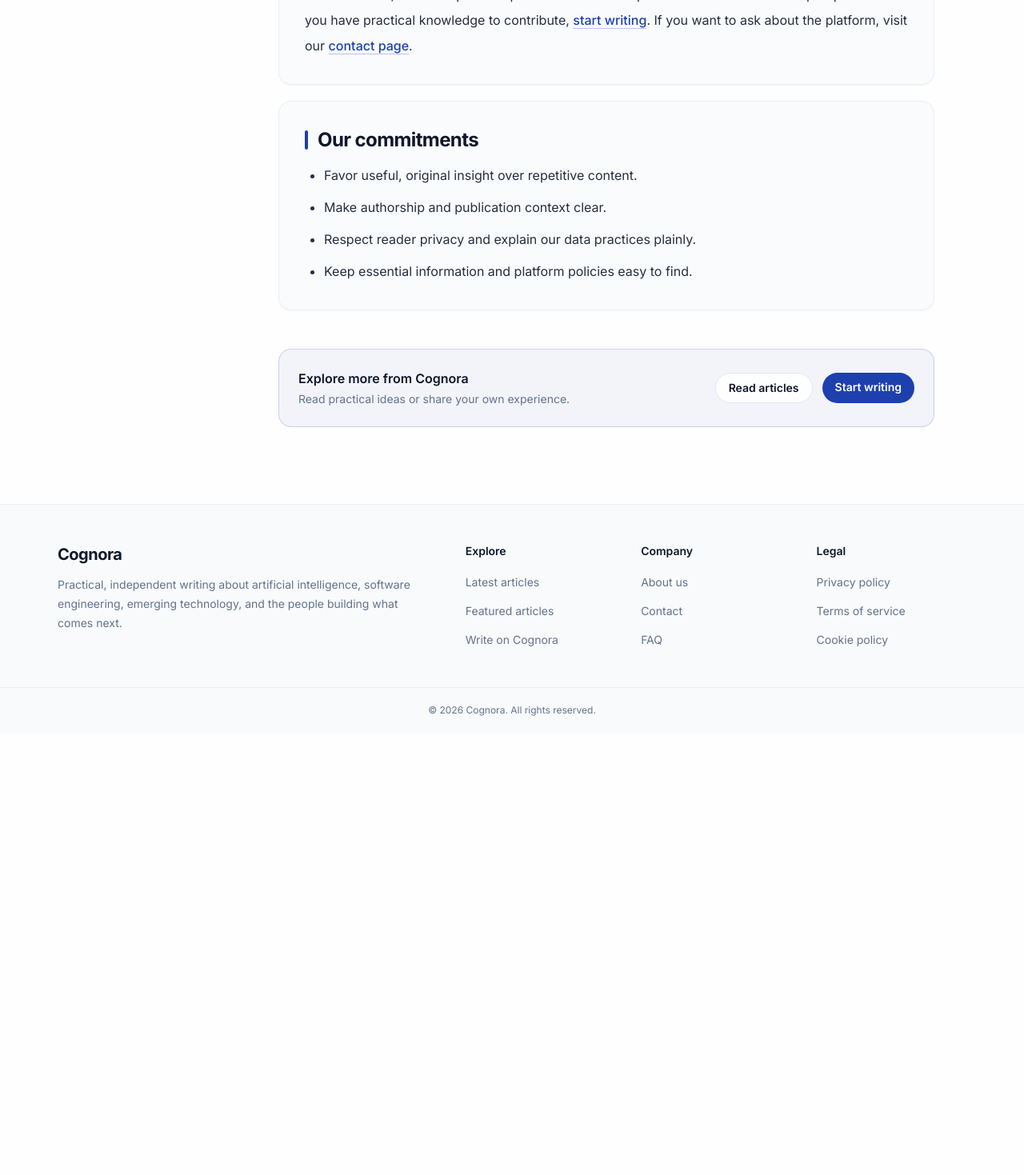
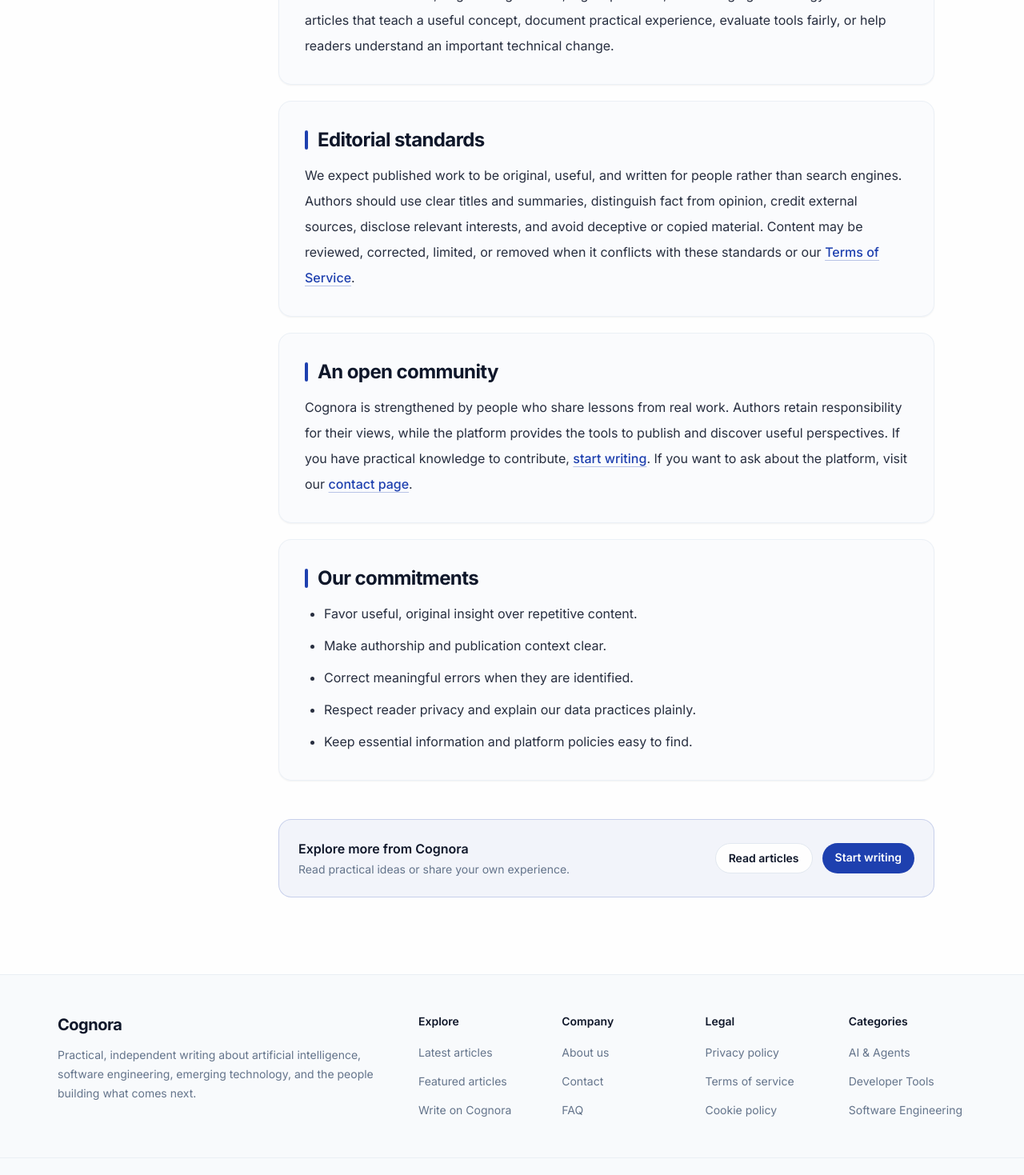
Before and after one commit to Amankrsingh58/AktuNotesApp, a Next.js app in the folder article-client/: page /about in a window 1280 px wide. Shown: the part 1120-2589 px from the top of the page at 80% size. Before the commit the page ends 2036 px from the top, so only its background shows below. Built offline with nearby package versions, Linux system fonts and the light colour scheme; no server answers.

Commit message:
feat: update About, Privacy, and Terms pages; add new topics and editorial standards; enhance SiteFooter with categories

```diff
--- a/article-client/src/app/about/page.tsx
+++ b/article-client/src/app/about/page.tsx
@@ -13,7 +13,9 @@
   return <ContentPage title="About Cognora" description="A publishing community built to make complex technology clearer, more useful, and more human." path="/about" schemaType="AboutPage">
     <section><h2>Why Cognora exists</h2><p>Technology changes quickly, but useful understanding takes time. Cognora gives practitioners, researchers, students, and thoughtful observers a place to explain what they have learned without reducing every idea to a headline. We publish writing about artificial intelligence, software engineering, digital products, and emerging technologies.</p></section>
     <section><h2>What readers can expect</h2><p>Our goal is to help readers make better decisions, build stronger skills, and understand the forces shaping modern technology. Articles include visible authorship, publication information, and topic labels. We encourage contributors to distinguish experience from opinion and to explain ideas in language that informed readers can use.</p></section>
+    <section><h2>Topics we cover</h2><p>Cognora focuses on artificial intelligence and AI agents, developer tools, programming practices, software architecture, engineering careers, digital products, and emerging technology. We favor articles that teach a useful concept, document practical experience, evaluate tools fairly, or help readers understand an important technical change.</p></section>
+    <section><h2>Editorial standards</h2><p>We expect published work to be original, useful, and written for people rather than search engines. Authors should use clear titles and summaries, distinguish fact from opinion, credit external sources, disclose relevant interests, and avoid deceptive or copied material. Content may be reviewed, corrected, limited, or removed when it conflicts with these standards or our <Link href="/terms">Terms of Service</Link>.</p></section>
     <section><h2>An open community</h2><p>Cognora is strengthened by people who share lessons from real work. Authors retain responsibility for their views, while the platform provides the tools to publish and discover useful perspectives. If you have practical knowledge to contribute, <Link href="/write">start writing</Link>. If you want to ask about the platform, visit our <Link href="/contact">contact page</Link>.</p></section>
-    <section><h2>Our commitments</h2><ul><li>Favor useful, original insight over repetitive content.</li><li>Make authorship and publication context clear.</li><li>Respect reader privacy and explain our data practices plainly.</li><li>Keep essential information and platform policies easy to find.</li></ul></section>
+    <section><h2>Our commitments</h2><ul><li>Favor useful, original insight over repetitive content.</li><li>Make authorship and publication context clear.</li><li>Correct meaningful errors when they are identified.</li><li>Respect reader privacy and explain our data practices plainly.</li><li>Keep essential information and platform policies easy to find.</li></ul></section>
   </ContentPage>;
 }
--- a/article-client/src/app/layout.tsx
+++ b/article-client/src/app/layout.tsx
@@ -4,6 +4,7 @@
 import { ThemeProvider } from "@/components/ThemeProvider";
 import { AuthProvider } from "@/contexts/AuthContext";
 import { Toaster } from "react-hot-toast";
+import SiteFooter from "@/components/SiteFooter";
 
 const inter = Inter({
   subsets: ["latin"],
@@ -99,6 +100,7 @@
           <AuthProvider>
             <Toaster position="top-center" />
             {children}
+            <SiteFooter />
           </AuthProvider>
         </ThemeProvider>
       </body>
--- a/article-client/src/app/privacy/page.tsx
+++ b/article-client/src/app/privacy/page.tsx
@@ -10,14 +10,14 @@
 };
 
 export default function PrivacyPage() {
-  return <ContentPage title="Privacy Policy" description="This policy explains what information Cognora collects, why we use it, and the choices available to you." path="/privacy" updated="August 4, 2026">
+  return <ContentPage title="Privacy Policy" description="This policy explains what information Cognora collects, why we use it, and the choices available to you." path="/privacy" updated="August 5, 2026">
     <section><h2>Information we collect</h2><p>We collect information you provide when you create or update an account, such as your name, email address, profile details, biography, and social links. We also store content and interactions you submit, including articles, comments, likes, and follows. When you use Cognora, our systems may receive technical information such as IP address, browser and device type, referring pages, pages viewed, and approximate timestamps.</p></section>
     <section><h2>How we use information</h2><p>We use this information to provide and secure the service, authenticate users, display author profiles and published content, personalize relevant features, diagnose errors, prevent abuse, understand aggregate usage, respond to support requests, and meet legal obligations. We do not sell personal information.</p></section>
     <section><h2>Cookies and local storage</h2><p>Cognora uses essential cookies or similar storage for authentication, security, theme preferences, and saved features such as bookmarks. With appropriate notice or consent where required, we may use analytics or advertising technologies. Details and choices are described in our <Link href="/cookie-policy">Cookie Policy</Link>.</p></section>
-    <section><h2>Google services and advertising</h2><p>Cognora may in the future use Google AdSense or related Google advertising services. Google and its partners may use cookies to serve or measure ads based on visits to this and other websites, subject to applicable consent requirements. Users can learn about Google’s advertising data practices and manage personalized advertising through Google’s advertising settings. No AdSense publisher script is currently required by this policy, and introducing advertising will not change our commitment to provide appropriate notice and controls.</p></section>
+    <section><h2>Google AdSense, advertising, and DART cookies</h2><p>Cognora may use Google AdSense or related Google advertising services. Google, as a third-party vendor, uses cookies to serve ads on Cognora. Google&apos;s use of advertising cookies, including the DoubleClick DART cookie where applicable, enables Google and its partners to serve ads to users based on their visits to Cognora and other websites on the internet.</p><p>Users may opt out of personalized advertising by visiting Google&apos;s Ads Settings. Users can also learn how Google uses information from sites or apps that use its services through Google&apos;s published advertising and privacy resources. Advertising cookies will be used subject to applicable notice and consent requirements.</p></section>
     <section><h2>Sharing and processors</h2><p>We may share information with service providers that host the website, database, and infrastructure or help us operate and secure Cognora. They may process information only for the services they provide to us. We may also disclose information when required by law, to protect users or the platform, or as part of a business transaction with appropriate safeguards.</p></section>
     <section><h2>Retention and security</h2><p>We retain information while it is needed to provide the service, comply with law, resolve disputes, or protect legitimate interests. Published content may remain visible until removed. We use reasonable technical and organizational safeguards, but no internet service can guarantee absolute security.</p></section>
-    <section><h2>Your choices and rights</h2><p>You can update available profile details through your account. Depending on where you live, you may have rights to access, correct, delete, restrict, or object to processing of personal information. You may also withdraw consent where processing relies on consent. Contact us at <a href="mailto:team@cognora.in">team@cognora.in</a>; we may verify your identity before completing a request.</p></section>
+    <section><h2>Your choices and rights</h2><p>You can update available profile details through your account. Depending on where you live, you may have rights to access, correct, delete, restrict, or object to processing of personal information. You may also withdraw consent where processing relies on consent. Contact us at <a href="mailto:amankrsingh58@gmail.com">amankrsingh58@gmail.com</a>; we may verify your identity before completing a request.</p></section>
     <section><h2>Children and international use</h2><p>Cognora is not directed to children under 13, and we do not knowingly collect their personal information. Information may be processed in countries other than your own; where required, we use appropriate protections for those transfers.</p></section>
     <section><h2>Changes and contact</h2><p>We may update this policy as the service or law changes. The date above identifies the latest revision. Material changes will be communicated where required. Questions may be sent through our <Link href="/contact">contact page</Link>.</p></section>
   </ContentPage>;
--- a/article-client/src/app/terms/page.tsx
+++ b/article-client/src/app/terms/page.tsx
@@ -19,6 +19,6 @@
     <section><h2>Service changes and availability</h2><p>We may update, add, or discontinue features and may perform maintenance. We work to provide a reliable service but do not guarantee uninterrupted or error-free availability. Cognora is provided “as is” and “as available” to the extent permitted by law.</p></section>
     <section><h2>Limitation of liability</h2><p>To the fullest extent permitted by law, Cognora and its operators will not be liable for indirect, incidental, special, consequential, or punitive damages, or for loss of data, profits, goodwill, or business opportunity arising from use of the service. Nothing here excludes liability that cannot legally be excluded.</p></section>
     <section><h2>Ending use and changes</h2><p>You may stop using Cognora at any time. Provisions that by their nature should survive termination will survive. We may revise these Terms and will update the date above; material changes will be communicated where required. Continued use after an effective update means you accept the revised Terms.</p></section>
-    <section><h2>Contact</h2><p>Questions about these Terms can be sent to <a href="mailto:team@cognora.in">team@cognora.in</a> or through our <Link href="/contact">contact page</Link>.</p></section>
+    <section><h2>Contact</h2><p>Questions about these Terms can be sent to <a href="mailto:amankrsingh58@gmail.com">amankrsingh58@gmail.com</a> or through our <Link href="/contact">contact page</Link>.</p></section>
   </ContentPage>;
 }
--- a/article-client/src/components/ContentPage.tsx
+++ b/article-client/src/components/ContentPage.tsx
@@ -1,6 +1,5 @@
 import Link from "next/link";
 import Header from "./Header";
-import SiteFooter from "./SiteFooter";
 import JsonLd from "./JsonLd";
 
 interface ContentPageProps {
@@ -91,7 +90,6 @@
           </article>
         </div>
       </main>
-      <SiteFooter />
     </div>
   );
 }
--- a/article-client/src/components/MainLayout.tsx
+++ b/article-client/src/components/MainLayout.tsx
@@ -16,7 +16,6 @@
 import Icon from "./Icons";
 import CircleDotsPreloader from "./CircleDotsPreloader";
 import HomeContent from "./HomeContent";
-import SiteFooter from "./SiteFooter";
 import toast from "react-hot-toast";
 
 interface MainLayoutProps {
@@ -437,7 +436,6 @@
             </div>
           )}
         </div>
-        {activeView === "home" && <SiteFooter />}
       </main>
     </div>
   );
--- a/article-client/src/components/SiteFooter.tsx
+++ b/article-client/src/components/SiteFooter.tsx
@@ -25,12 +25,20 @@
       { href: "/cookie-policy", label: "Cookie policy" },
     ],
   },
+  {
+    title: "Categories",
+    links: [
+      { href: "/?q=AI", label: "AI & Agents" },
+      { href: "/?q=Developer", label: "Developer Tools" },
+      { href: "/?q=Software%20Engineering", label: "Software Engineering" },
+    ],
+  },
 ];
 
 export default function SiteFooter() {
   return (
     <footer className="border-t border-border/60 bg-card" role="contentinfo">
-      <div className="mx-auto grid max-w-[1200px] gap-10 px-5 py-12 md:grid-cols-[1.5fr_2fr] md:px-8">
+      <div className="mx-auto grid max-w-[1200px] gap-10 px-5 py-12 md:px-8 lg:grid-cols-[1.2fr_2fr]">
         <div>
           <Link href="/" className="text-xl font-bold tracking-tight text-foreground">
             Cognora
@@ -40,7 +48,7 @@
             engineering, emerging technology, and the people building what comes next.
           </p>
         </div>
-        <nav aria-label="Footer navigation" className="grid grid-cols-2 gap-8 sm:grid-cols-3">
+        <nav aria-label="Footer navigation" className="grid grid-cols-2 gap-8 sm:grid-cols-4">
           {footerGroups.map((group) => (
             <div key={group.title}>
               <h2 className="text-sm font-semibold text-foreground">{group.title}</h2>
```
